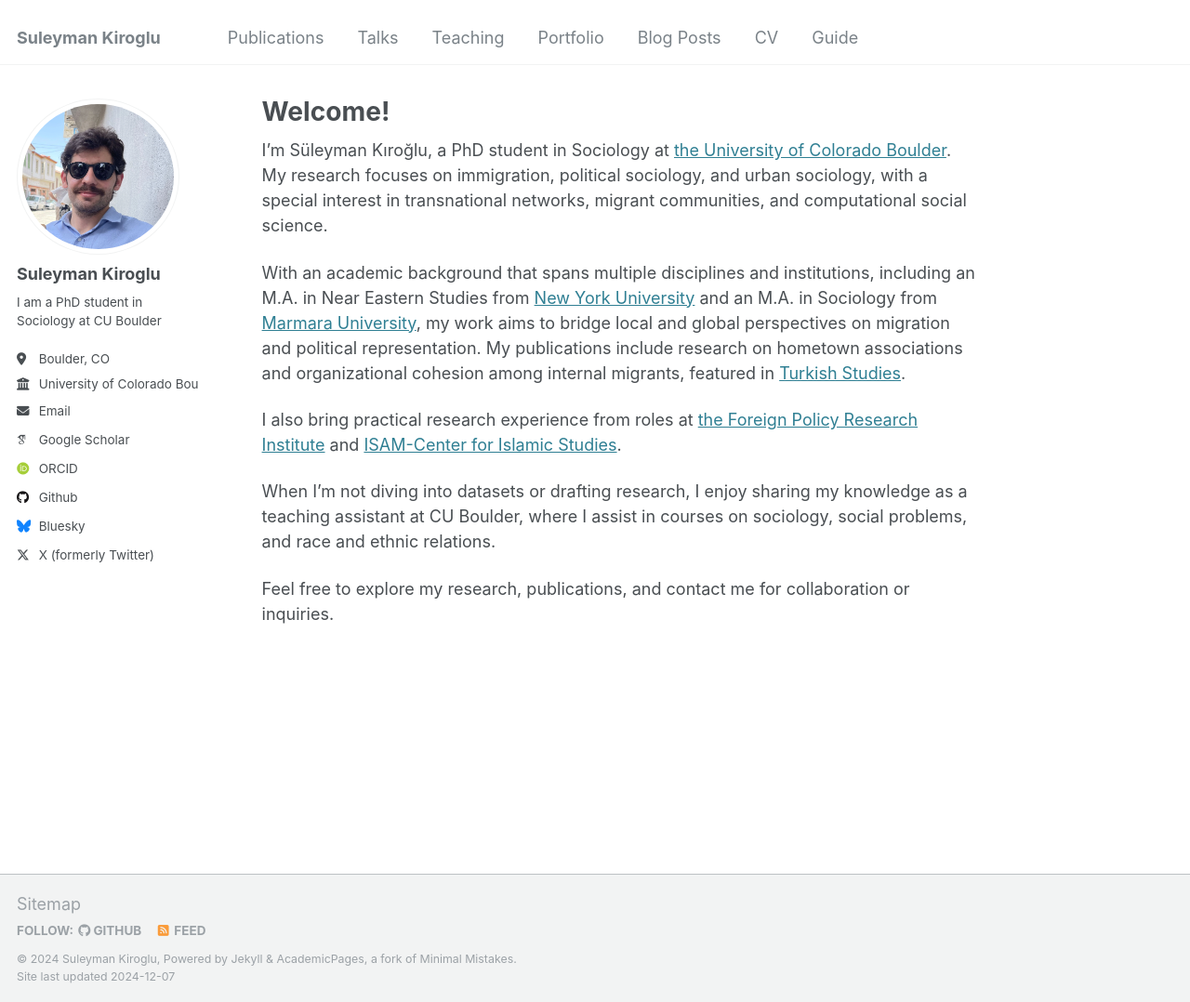
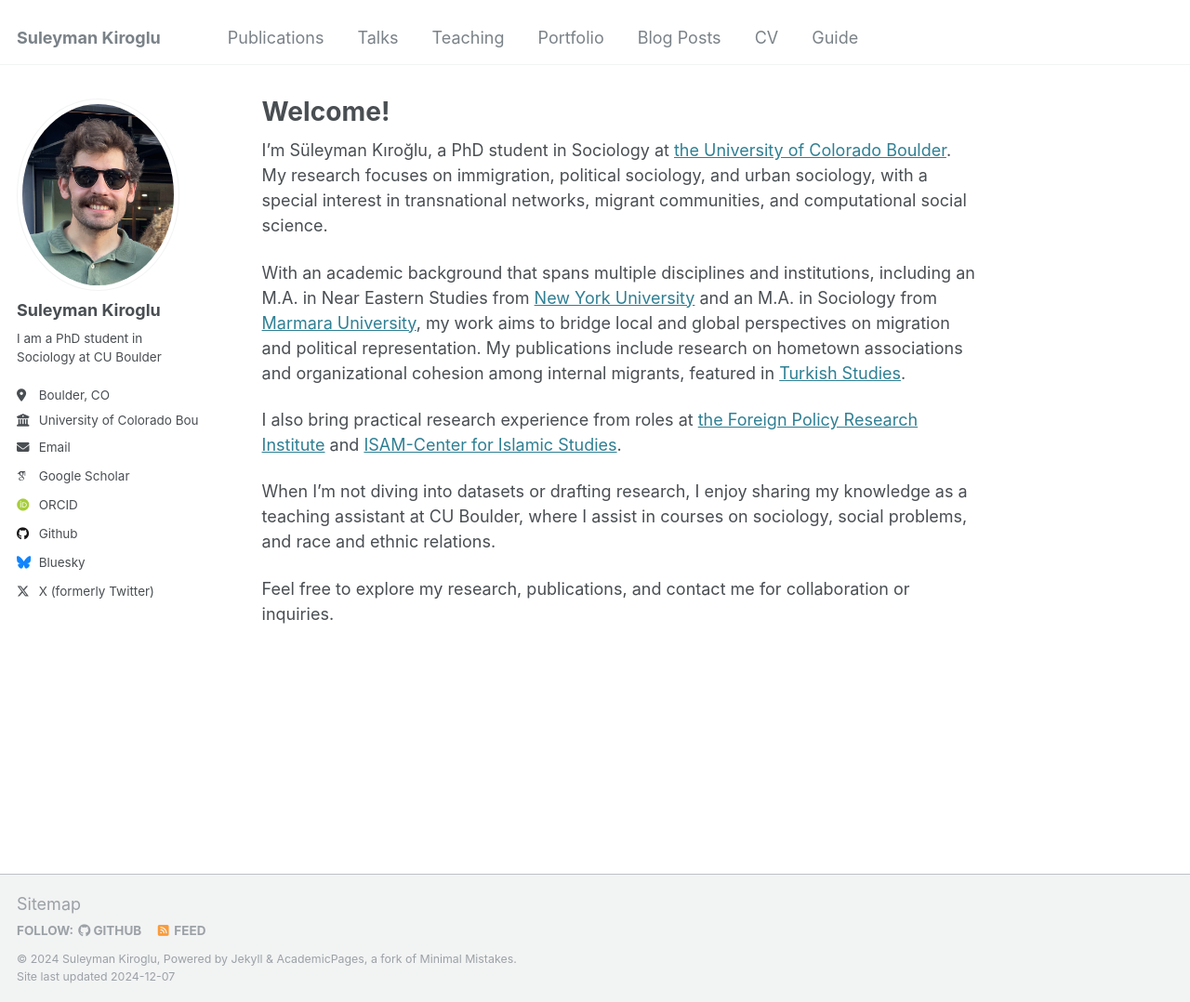
Before and after one commit to suleymankiroglu/suleymankiroglu.github.io, a Jekyll site: the page built from _pages/about.md, in a window 1280 px wide and 1078 px high. Shown: the whole window at 93% size. Built offline with Jekyll 4.4.1, drawn with Linux system fonts in a browser that asks for light colours; some web fonts are replaced.

Commit message:
_config.yml

```diff
--- a/_config.yml
+++ b/_config.yml
@@ -21,7 +21,7 @@ repository               : "suleymankiroglu/suleymankiroglu.github.io"
 #               Additional customization can be done by editing /_includes/author-profile.html
 author:
   # Biographic information
-  avatar           : "pp.png"
+  avatar           : "pp.jpeg"
   name             : "Suleyman Kiroglu"
   pronouns         : # example: "she/her"
   bio              : "I am a PhD student in Sociology at CU Boulder"
```
